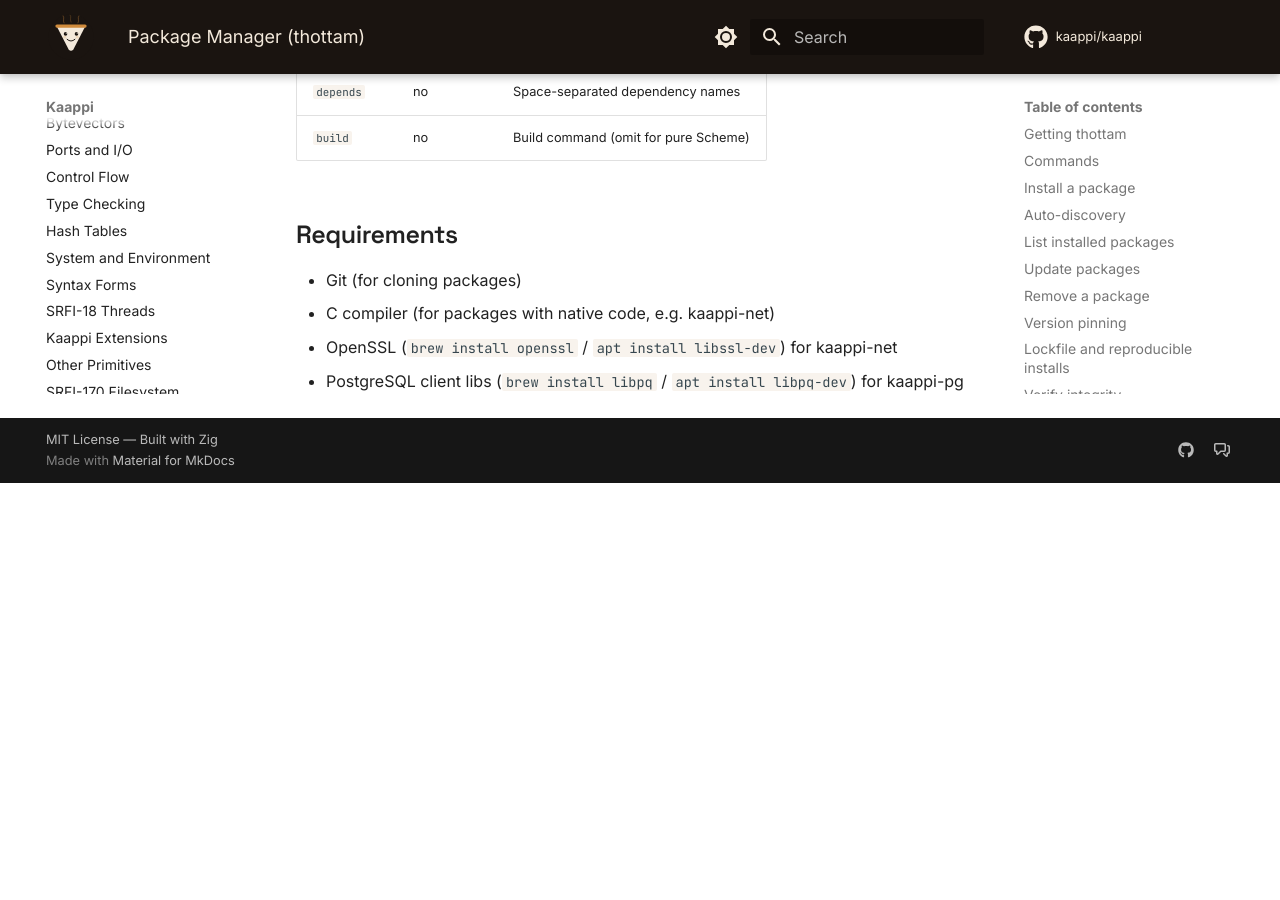
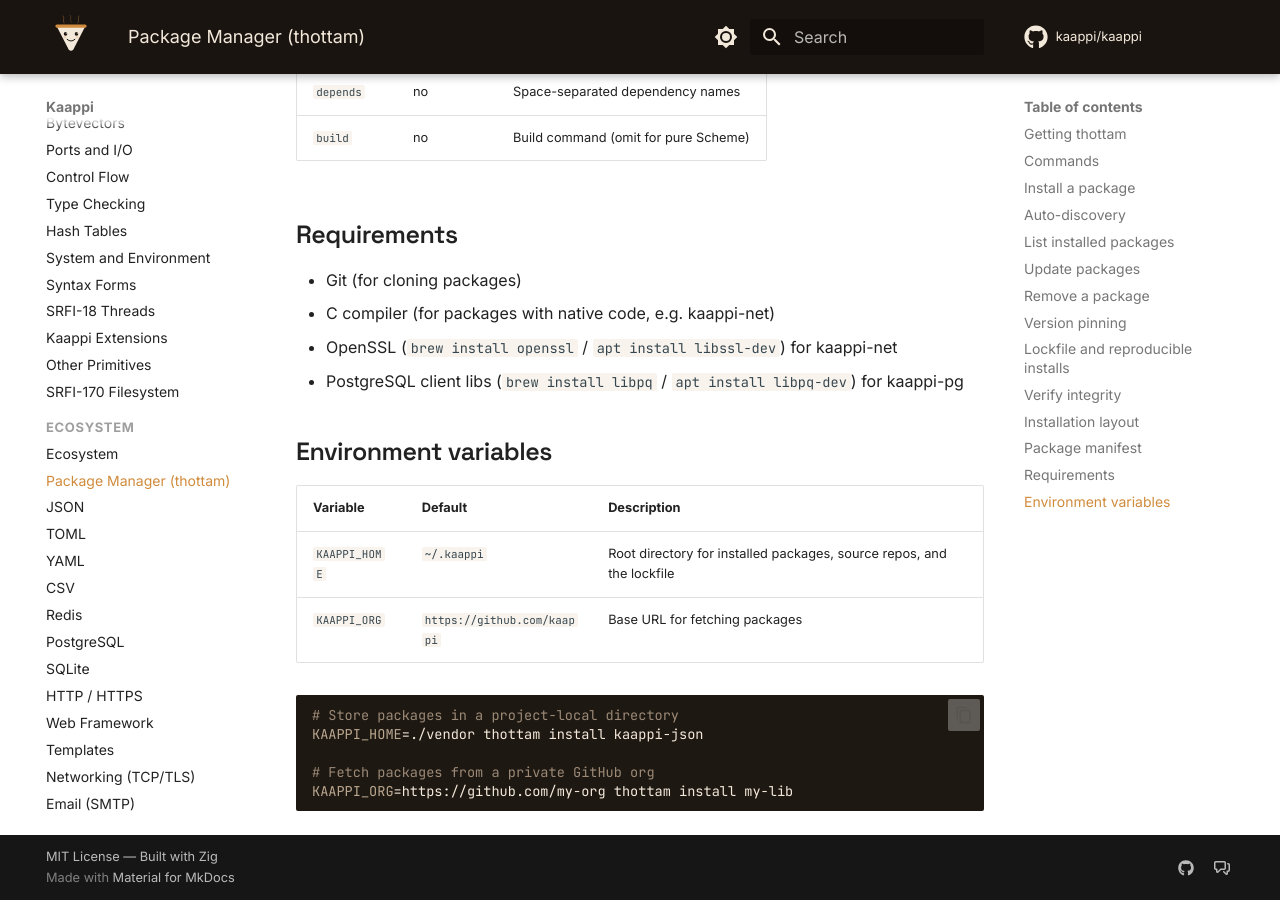
Before and after one commit to kaappi/kaappi.github.io, an MkDocs documentation site: the page built from docs/ecosystem/thottam.md, in a window 1280 px wide and 900 px high, scrolled down 3329 px. Built offline with MkDocs 1.6.1 and Material for MkDocs 9.7.7, drawn with Linux system fonts in a browser that asks for light colours; comment, search, counter and statistics services are not loaded; before the commit the page ends 3812 px from its top, so only the background shows below that.

Commit message:
Document KAAPPI_HOME and KAAPPI_ORG environment variables
Co-Authored-By: Claude Opus 4.6 (1M context) <noreply@anthropic.com>

````diff
--- a/docs/ecosystem/thottam.md
+++ b/docs/ecosystem/thottam.md
@@ -157,3 +157,18 @@ build: make
 - C compiler (for packages with native code, e.g. kaappi-net)
 - OpenSSL (`brew install openssl` / `apt install libssl-dev`) for kaappi-net
 - PostgreSQL client libs (`brew install libpq` / `apt install libpq-dev`) for kaappi-pg
+
+## Environment variables
+
+| Variable | Default | Description |
+|----------|---------|-------------|
+| `KAAPPI_HOME` | `~/.kaappi` | Root directory for installed packages, source repos, and the lockfile |
+| `KAAPPI_ORG` | `https://github.com/kaappi` | Base URL for fetching packages |
+
+```bash
+# Store packages in a project-local directory
+KAAPPI_HOME=./vendor thottam install kaappi-json
+
+# Fetch packages from a private GitHub org
+KAAPPI_ORG=https://github.com/my-org thottam install my-lib
+```
````
